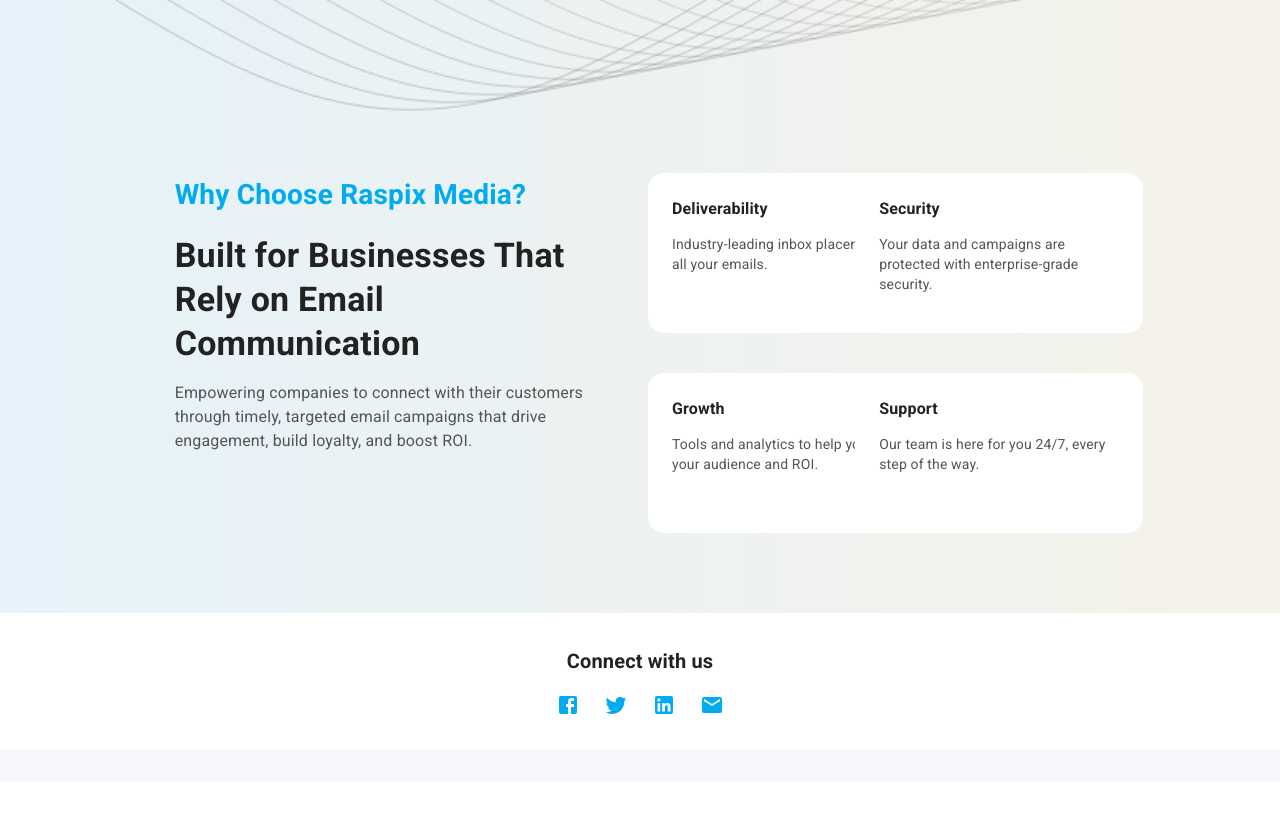
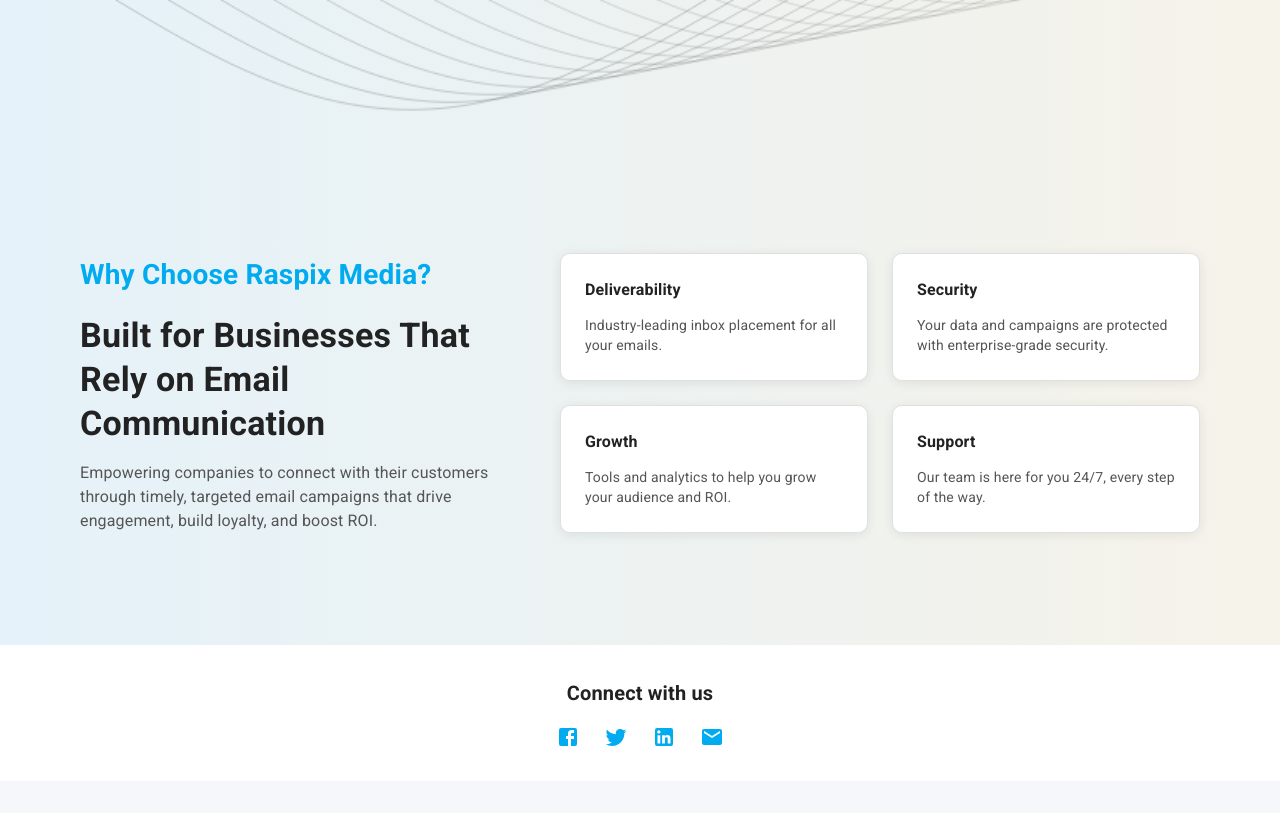
Before and after one commit to Shubham-2899/abce-marketing, a React (Vite) app: page /home in a window 1280 px wide. Shown: the part 520-1335 px from the top of the page. Built offline with nearby package versions, Linux system fonts and the light colour scheme.

Commit message:
center aligned the choose tab

```diff
--- a/src/pages/home/index.tsx
+++ b/src/pages/home/index.tsx
@@ -83,7 +83,7 @@
           initial={{ opacity: 0, y: 30 }}
           animate={{ opacity: 1, y: 0 }}
           transition={{ duration: 0.7 }}
-          style={{ zIndex: 1, width: "100vw" , minHeight: "60vh" }}
+          style={{ zIndex: 1, width: "100vw", minHeight: "60vh" }}
         >
           <Typography
             variant="h2"
@@ -113,18 +113,22 @@
       {/* Why choose us */}
       <Box
         sx={{
-          // py: 10,
           px: { xs: 3, md: 10 },
           width: "100%",
           display: "flex",
           alignItems: "center",
           justifyContent: "center",
-          // background: theme.palette.background.paper,
           background: `linear-gradient(90deg, ${theme.palette.primary.main}11 0%, ${theme.palette.secondary.main}11 100%)`,
-          pb:10
+          pb: 10,
+          pt: { xs: 6, md: 10 },
         }}
       >
-        <Grid container spacing={2} alignItems="start" justifyContent="center">
+        <Grid
+          container
+          spacing={4}
+          alignItems="flex-start"
+          justifyContent="center"
+        >
           {/* Left Side */}
           <Grid item xs={12} md={5}>
             <Typography
@@ -147,19 +151,17 @@
             </Typography>
 
             <Typography variant="body1" color="text.secondary" mb={4}>
-              Empowering companies to connect with their customers through timely, targeted email campaigns that drive engagement, build loyalty, and boost ROI.
+              Empowering companies to connect with their customers through
+              timely, targeted email campaigns that drive engagement, build
+              loyalty, and boost ROI.
             </Typography>
-
-            {/* <Button variant="contained" size="large">
-              Try for Free
-            </Button> */}
           </Grid>
 
-          {/* Right Side */}
-          <Grid item xs={12} md={5} alignItems="center">
-            <Grid container spacing={5}>
+          {/* Right Side - Feature Cards */}
+          <Grid item xs={12} md={7}>
+            <Grid container spacing={3} justifyContent="center">
               {features.map((feature, i) => (
-                <Grid item xs={12} sm={5} key={feature.title}>
+                <Grid item xs={12} sm={6} md={6} key={feature.title}>
                   <motion.div
                     initial={{ opacity: 0, y: 30 }}
                     animate={{ opacity: 1, y: 0 }}
@@ -168,21 +170,18 @@
                     <Card
                       sx={{
                         p: 3,
-                        // borderRadius: ,
-                        // boxShadow: ,
-                        boxShadow: 'none',
-                        background: "#fff91",
-                        border: "none",
-                        backdropFilter: "blur(10x)",
-                        height: "10rem",
-                        minHeight: 120,
+                        background: "#fffcc", // semi-transparent white
+                        border: "1px solid #e0e0e0",
+                        backdropFilter: "blur(10px)",
+                        borderRadius: 1,
+                        height: "8rem",
                         display: "flex",
                         flexDirection: "column",
                         justifyContent: "flex-start",
-                        width: "18rem",
+                        // width: "14rem"
+
                       }}
                     >
-                      <Box display="flex" flexDirection="column" mb={0}>
                       <Typography fontWeight={700} gutterBottom>
                         {feature.title}
                       </Typography>
@@ -193,7 +192,6 @@
                       >
                         {feature.description}
                       </Typography>
-                      </Box>
                     </Card>
                   </motion.div>
                 </Grid>
```
Lines whose indentation alone changed are shown as unchanged.
